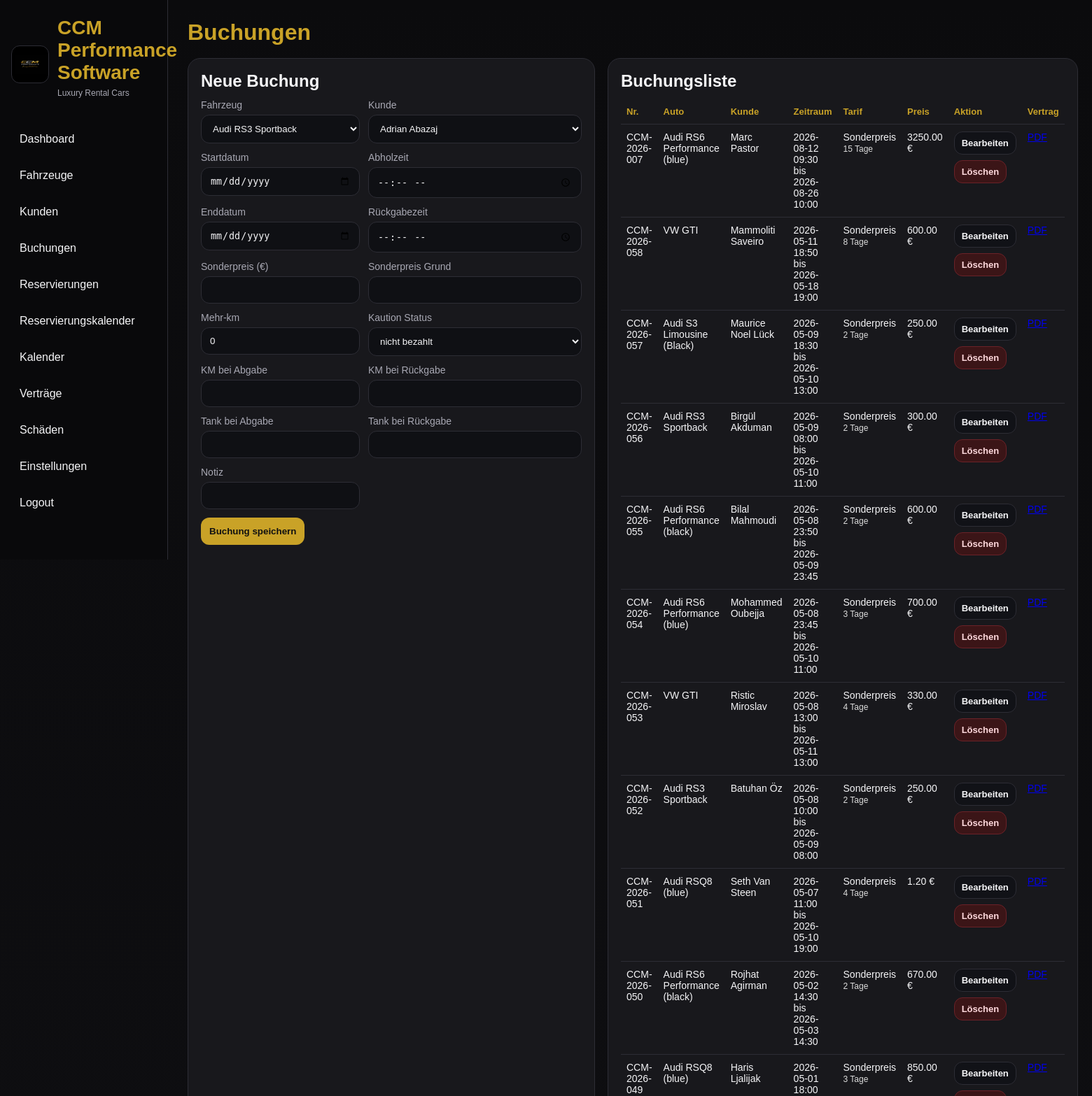
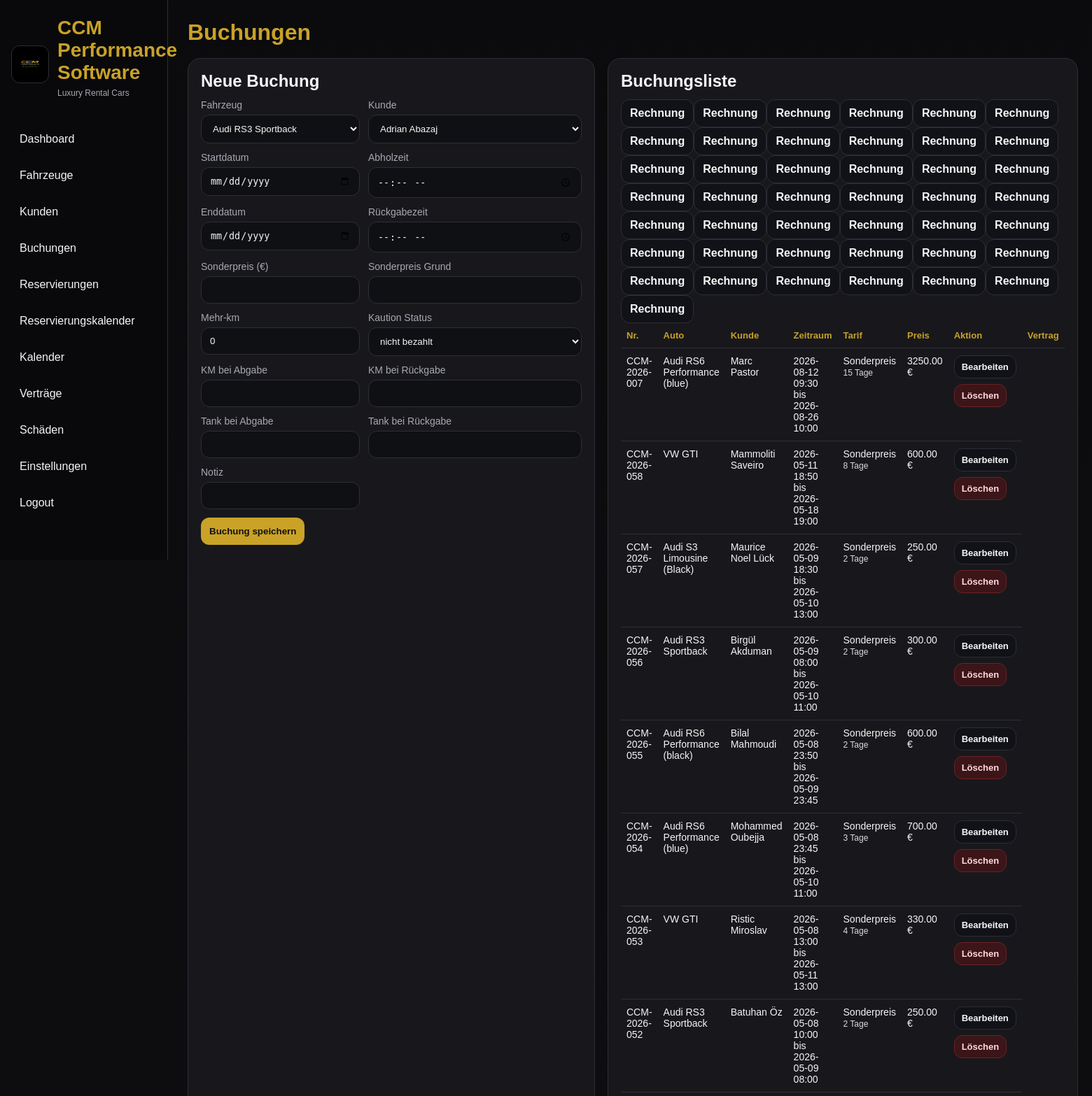
Before and after one commit to sahildinger-bit/ccm-performance, a Flask app: page /bookings in a window 1560 px wide. Shown: the top 1567 px of the page at 70% size. Run offline with Flask 3, Linux system fonts and the light colour scheme; a user stored in the database is signed in; data comes from the database, SQL or seed files in the repository.

Commit message:
Update bookings.html

```diff
--- a/templates/bookings.html
+++ b/templates/bookings.html
@@ -61,8 +61,9 @@
             </form>
           </div>
         </td>
-        <td><a href="/contracts/{{ item.row.id }}/pdf" target="_blank">PDF</a></td>
-      </tr>
+<a href="/invoice/{{ item.row.id }}" target="_blank" class="btn-small warning">
+    Rechnung
+</a>      </tr>
       {% endfor %}
     </table>
   </section>
```
